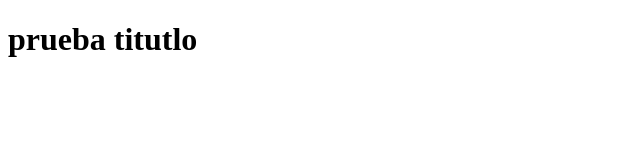
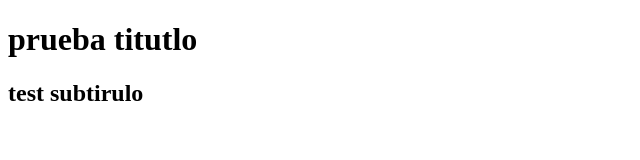
Before and after one commit to elizalde-j/proyecto-nuevo, a plain HTML site: page index.html in a window 1280 px wide. Shown: the whole page, without its empty margins (0-640 px from the left). Drawn offline with Linux system fonts and the light colour scheme.

Commit message:
add: subtitulo

```diff
--- a/index.html
+++ b/index.html
@@ -7,5 +7,6 @@
 </head>
 <body>
      <h1>prueba titutlo</h1>
+     <h2>test subtirulo</h2>
 </body>
 </html>
```
